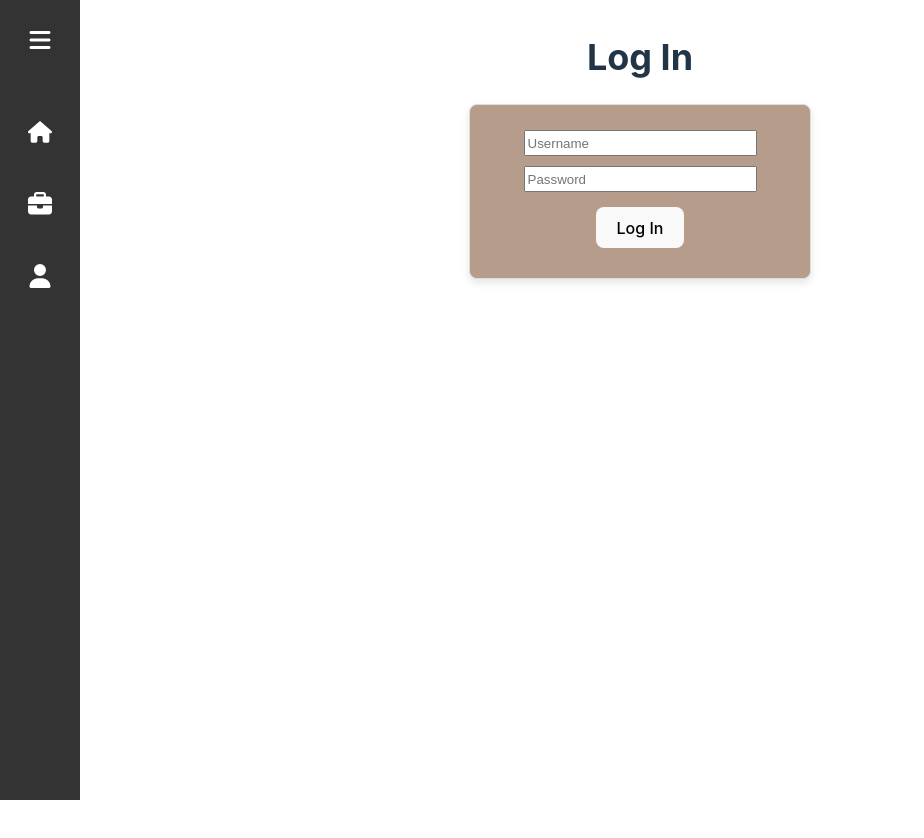
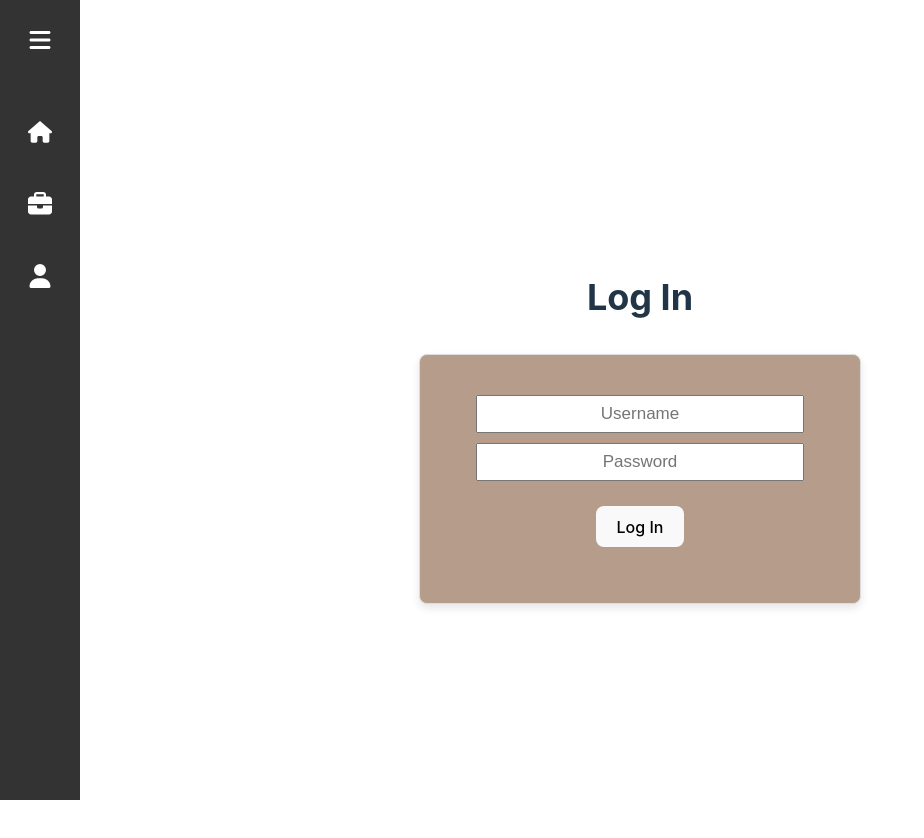
Before and after one commit to wilzzuu/website, a React (Vite) app: page /login in a window 1280 px wide. Shown: the top 838 px of the page, without its empty margins (0-924 px from the left). Before the commit the page ends 800 px from the top, so only its background shows below. Built offline with nearby package versions, Linux system fonts and the light colour scheme; no server answers.

Commit message:
Moved CSS to dedicated file

```diff
--- a/src/pages/Login.jsx
+++ b/src/pages/Login.jsx
@@ -1,6 +1,7 @@
 import React, { useState } from 'react';
 import { useAuth } from '../context/AuthContext';
 import { useNavigate } from 'react-router-dom';
+import '../styles/Login.css';
 
 export default function Login() {
     const { login } = useAuth();
@@ -27,30 +28,30 @@ export default function Login() {
     }
 
     return (
-        <div style={styles.container}>
+        <div className='login-page-container'>
             {currentUser ? (
-                <div>
-                    <h1 style={styles.header}>Welcome, {currentUser.email.split("@website.local")}!</h1>
-                    <div style={styles.homeButton}>
-                        <button onClick={() => navigate('/')}>Got to Home</button>
+                <div className='login-page-card-loggedIn'>
+                    <h1 className='login-page-header'>Welcome, {currentUser.email.split("@website.local")}!</h1>
+                    <div className='login-page-home-btn'>
+                        <button onClick={() => navigate('/')}>Go to Home Page</button>
                     </div>
                 </div>
             ) : (
                 <div>
-                    <h2 style={styles.header}>Log In</h2>
+                    <h2 className='login-page-header'>Log In</h2>
                     {error && <p>{error}</p>}
-                        <div style={styles.card}>
-                            <form onSubmit={handleSubmit} style={styles.form}>
+                    <div className='login-page-card-loggedOut'>
+                        <form onSubmit={handleSubmit}>
                             <div>
-                                    <input style={styles.username} type="text" placeholder="Username" value={username} onChange={(e) => setUsername(e.target.value)}/>
+                                <input className='login-page-username-field' type="text" placeholder="Username" value={username} onChange={(e) => setUsername(e.target.value)}/>
                             </div>
                             <div>
-                                    <input style={styles.password} type="password" placeholder="Password" value={password} onChange={(e) => setPassword(e.target.value)}/>
+                                <input className='login-page-password-field' type="password" placeholder="Password" value={password} onChange={(e) => setPassword(e.target.value)}/>
                             </div>
-                                <div>
-                                    <button style={styles.loginButton} type="submit" disabled={loading}>Log In</button>
+                            <div className='login-page-login-btn-container'>
+                                <button type="submit" disabled={loading}>Log In</button>
                             </div>
-                                {/*<div style={styles.passwordReset}>
+                            {/*<div className='login-page-password-reset'>
                                 <a href="">Forgot Password?</a>
                             </div>*/}
                         </form>
@@ -60,61 +61,3 @@ export default function Login() {
         </div>
     );
 }
-
-const styles = {
-    container: {
-        padding: '20px',
-        maxWidth: '1200px',
-        margin: '0 auto',
-    },
-    homeButton: {
-        textAlign: 'center',
-        padding: '20px',
-    },
-    loginButton: {
-        margin: '10px',
-        textAlign: 'center',
-    },
-    header: {
-        textAlign: 'center',
-        fontSize: '36px',
-        margin: '10px 0 20px',
-    },
-    card: {
-        background: '#b69c8b',
-        padding: '20px',
-        border: '1px solid #ddd',
-        borderRadius: '8px',
-        boxShadow: '0 4px 8px rgba(0, 0, 0, 0.1)',
-        width: '300px',
-        margin: 'auto',
-        height: 'auto',
-    },
-    form: {
-        textAlign: 'center',
-        margin: 'auto',
-    },
-    link: {
-        textDecoration: 'none',
-        color: 'inherit',
-    },
-    image: {
-        width: '100%',
-        height: '150px',
-        objectFit: 'cover',
-    },
-    username: {
-        margin: '5px',
-        height: '20px',
-        width: '225px',
-    },
-    password: {
-        margin: '5px',
-        height: '20px',
-        width: '225px',
-    },
-    passwordReset: {
-        margin: '10px',
-        textDecoration: 'underline',
-    }
-};
--- a/src/styles/Login.css
+++ b/src/styles/Login.css
@@ -0,0 +1,57 @@
+.login-page-container {
+    padding: 15rem;
+    margin: 0 auto;
+    text-align: center;
+}
+
+.login-page-header {
+    font-size: 36px;
+}
+
+.login-page-home-btn {
+    padding: 20px;
+}
+
+.login-page-login-btn-container {
+    padding: 20px;
+}
+.login-page-card-loggedIn {
+    background: #b69c8b;
+    padding: 20px;
+    border: 1px solid #ddd;
+    border-radius: 8px;
+    box-shadow: 0 4px 8px rgba(0, 0, 0, 0.1);
+    width: 50rem;
+    height: 20rem;
+    margin: 0 auto;
+    align-content: center;
+}
+.login-page-card-loggedOut {
+    background: #b69c8b;
+    padding: 20px;
+    border: 1px solid #ddd;
+    border-radius: 8px;
+    box-shadow: 0 4px 8px rgba(0, 0, 0, 0.1);
+    width: 25rem;
+    height: 13rem;
+    margin: 0 auto;
+    align-content: center;
+}
+
+.login-page-link {
+    text-decoration: none;
+    color: inherit;
+}
+
+.login-page-username-field, .login-page-password-field {
+    text-align: center;
+    margin: 5px;
+    height: 2rem;
+    width: 20rem;
+    font-size: 17px;
+}
+
+.login-page-password-reset {
+    margin: 10px;
+    text-decoration: underline;
+}
```
Lines whose indentation alone changed are shown as unchanged.
